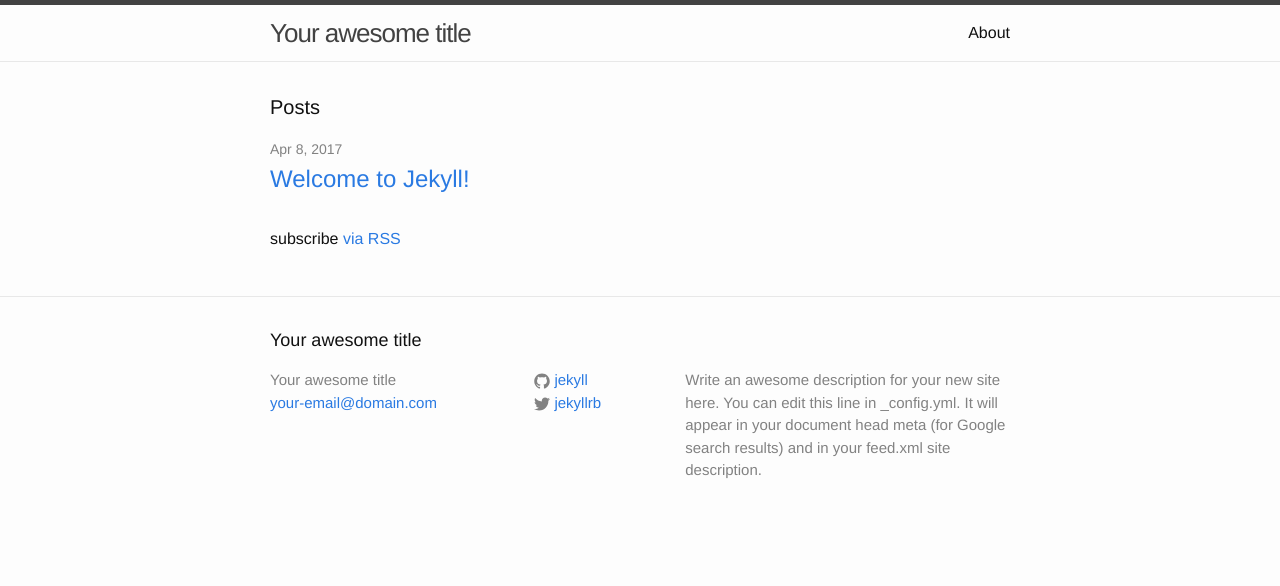
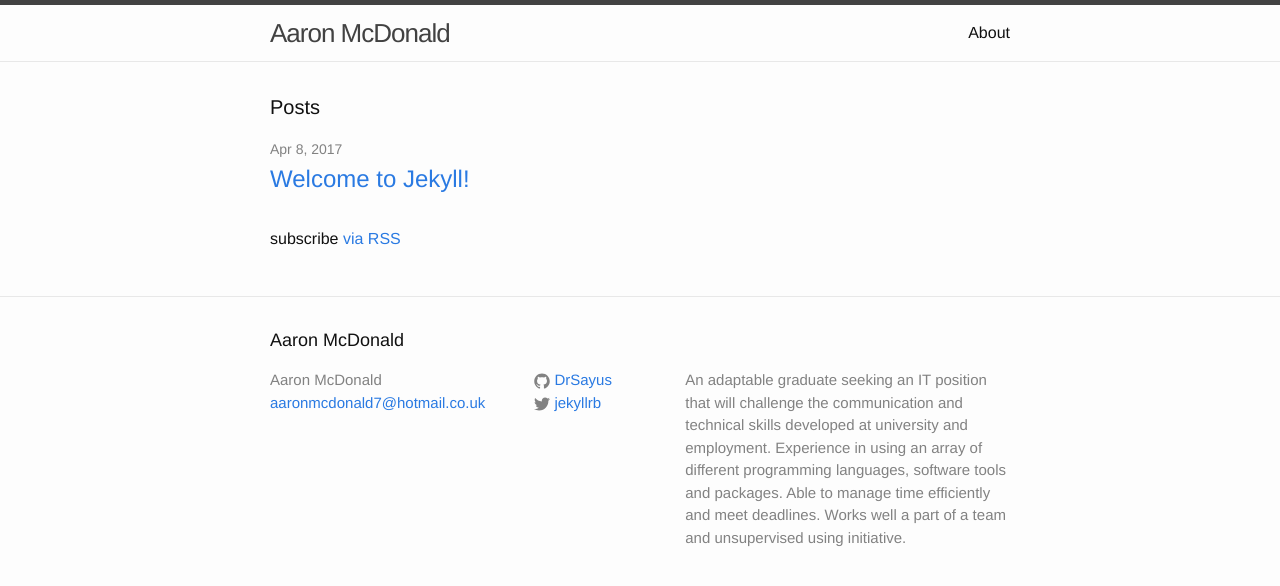
Before and after one commit to DrSayus/AaronMcDonald.github.io, a Jekyll site: the page built from index.html, in a window 1280 px wide. Shown: the top 586 px of the page. Built offline with Jekyll 4.4.1, drawn with Linux system fonts in a browser that asks for light colours.

Commit message:
Update _config.yml

```diff
--- a/_config.yml
+++ b/_config.yml
@@ -6,16 +6,16 @@
 # 'jekyll serve'. If you change this file, please restart the server process.
 
 # Site settings
-title: Your awesome title
-email: your-email@domain.com
+title: Aaron McDonald
+email: aaronmcdonald7@hotmail.co.uk
 description: > # this means to ignore newlines until "baseurl:"
-  Write an awesome description for your new site here. You can edit this
-  line in _config.yml. It will appear in your document head meta (for
-  Google search results) and in your feed.xml site description.
+  An adaptable graduate seeking an IT position that will challenge the communication and technical skills developed at university
+  and employment. Experience in using an array of different programming languages, software tools and packages. Able to manage time
+  efficiently and meet deadlines. Works well a part of a team and unsupervised using initiative.
 baseurl: "" # the subpath of your site, e.g. /blog
-url: "http://yourdomain.com" # the base hostname & protocol for your site
+url: "https://aaronmcdonald.github.io" # the base hostname & protocol for your site
 twitter_username: jekyllrb
-github_username:  jekyll
+github_username:  DrSayus
 
 # Build settings
 markdown: kramdown
```
